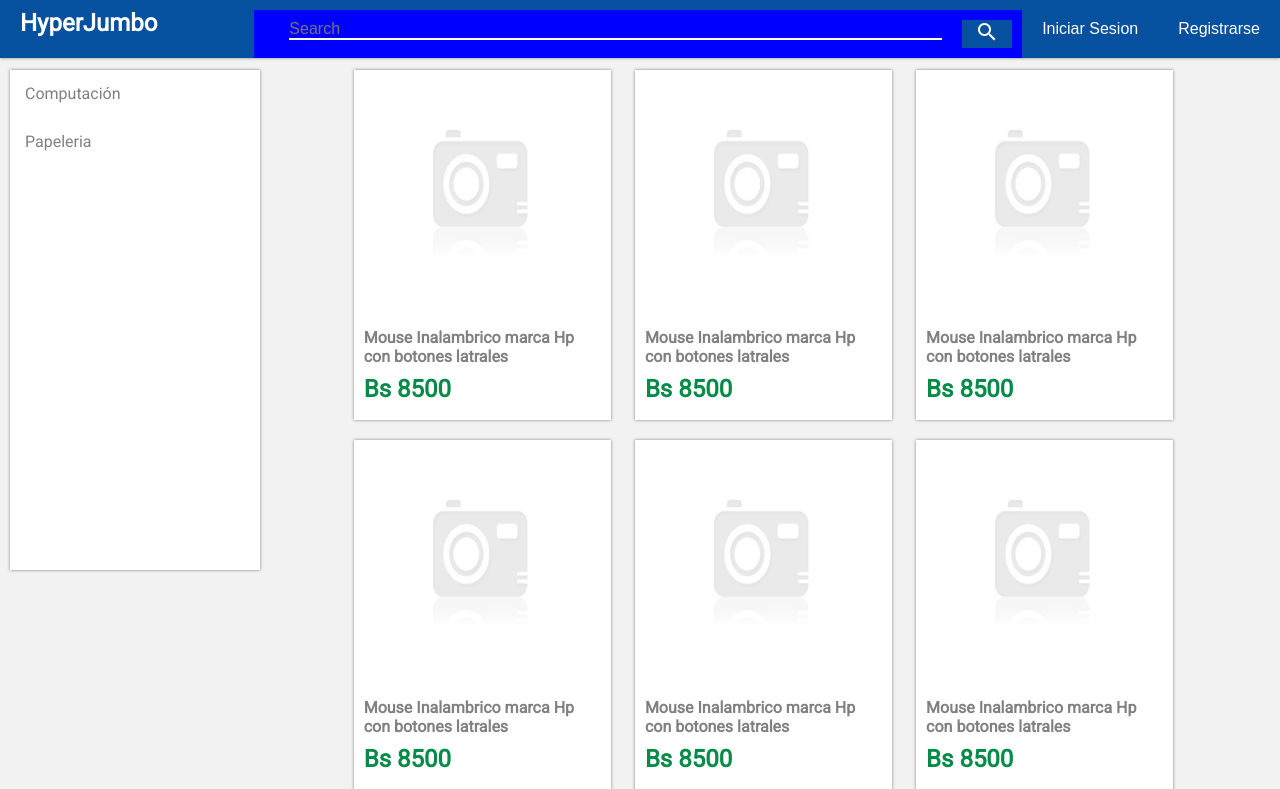
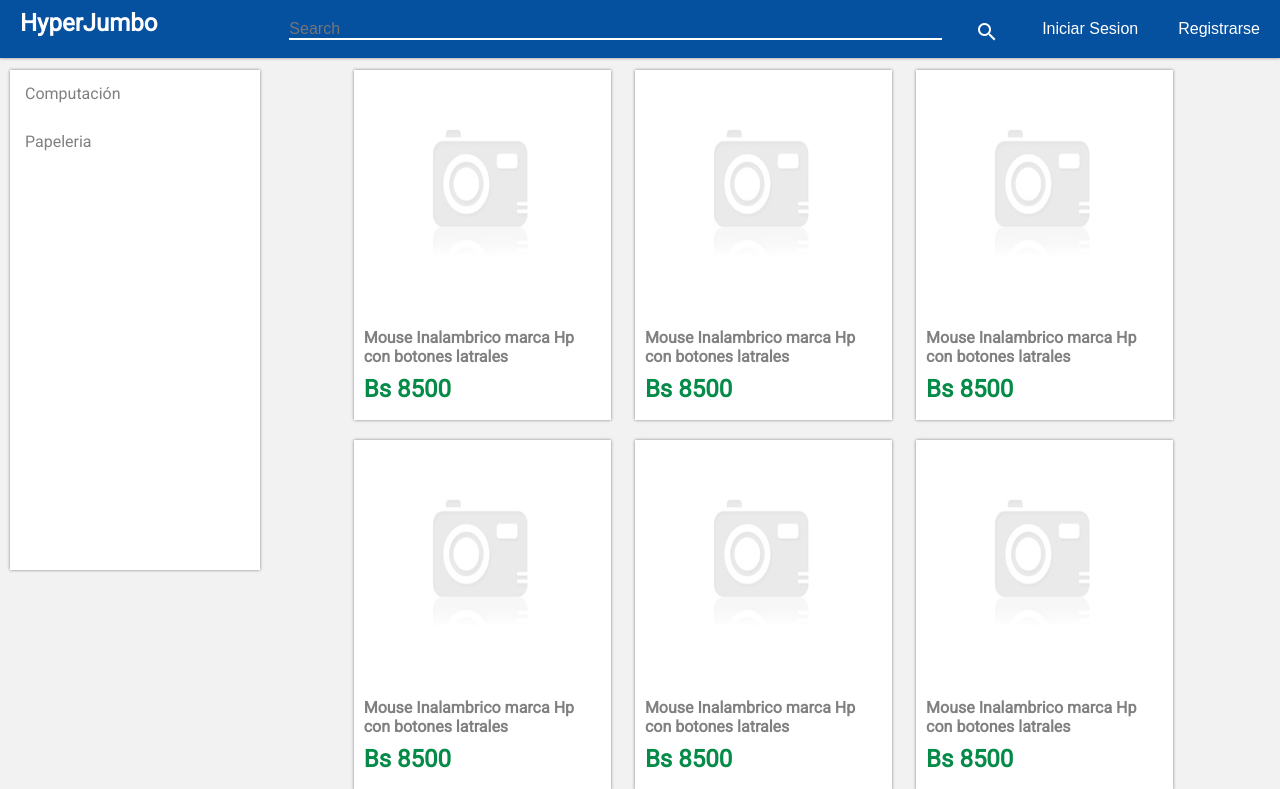
Before and after one commit to jlaya/biprod, a Django app: page / in a window 1280 px wide. Shown: the top 789 px of the page. Run offline with Django 3.2, Linux system fonts and the light colour scheme.

Commit message:
Correcciones de diseño

```diff
--- a/biprod/static/css/style.css
+++ b/biprod/static/css/style.css
@@ -33,7 +33,6 @@ header {
   float: right;
   margin-top: 10px;
   width: 77%;
-  background-color: blue;
 }
 #form input {
   float: right;
--- a/biprod/static/scss/style.scss
+++ b/biprod/static/scss/style.scss
@@ -35,7 +35,6 @@ header {
   float: right;
   margin-top: 10px;
   width: 77%;
-  background-color: blue;
   input {
     float: right;
     margin: 10px;
```
Also changed, not shown: 1 other file.
